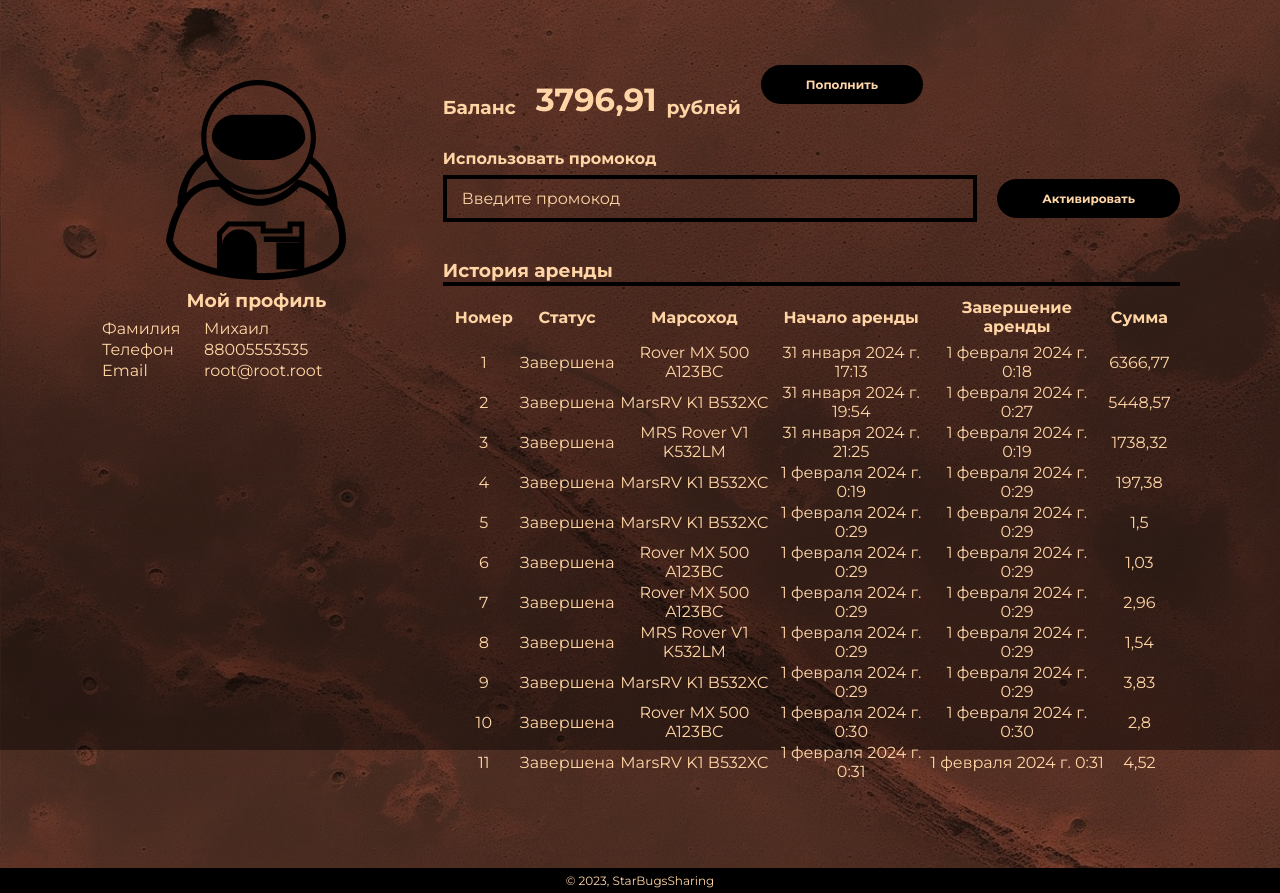
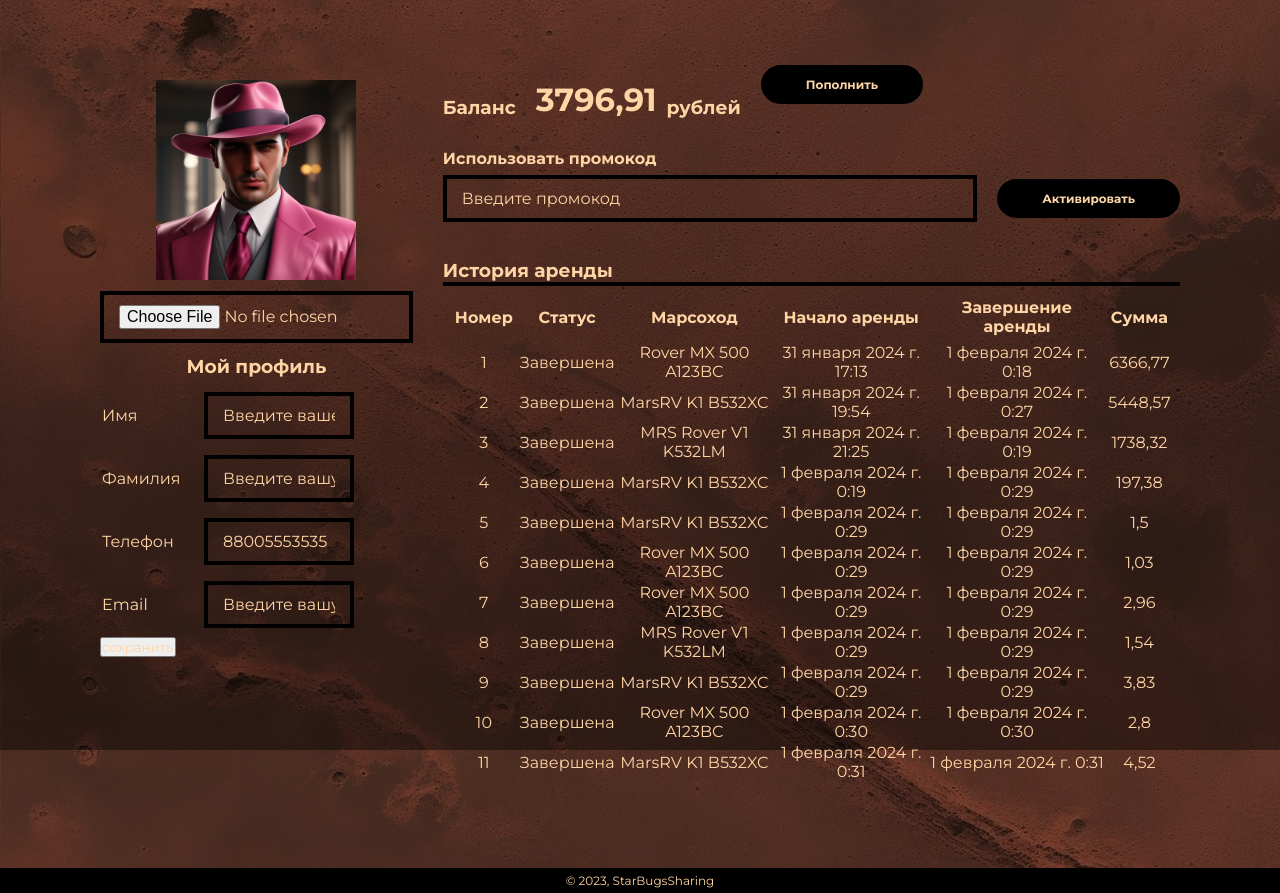
Before and after one commit to Vvvindeta/StarBugsSharing, a Django app: page /account/ in a window 1280 px wide. Shown: the part 50-943 px from the top of the page. Run offline with Django 4.2, Linux system fonts and the light colour scheme; a user stored in the database is signed in; data comes from the database, SQL or seed files in the repository; both versions use the stored data as it was after the commit.

Commit message:
minor update

```diff
--- a/StarBugsSharing/rovers/templates/rovers/rent.html
+++ b/StarBugsSharing/rovers/templates/rovers/rent.html
@@ -57,7 +57,9 @@
                     <div class="rent-block">
                         <form method="post" action="{% url 'rovers:rent_rover' rover.rover_id %}">
                             {% csrf_token %}
+                            {% if user.is_authenticated %}
                             <button type="submit" class="form-submit rent-btn">Арендовать</button>
+                            {% endif %}
                         </form>
                     </div>
                 </div>
--- a/StarBugsSharing/rovers/views.py
+++ b/StarBugsSharing/rovers/views.py
@@ -13,7 +13,7 @@ from users.models import User
 
 def rent(request):
     # Получаем список марсоходов
-    rovers = Rover.objects.all()
+    rovers = Rover.objects.filter(is_available__gt=0)
 
     # Получаем параметры из запроса
     page = request.GET.get('page', 1)
--- a/StarBugsSharing/users/forms.py
+++ b/StarBugsSharing/users/forms.py
@@ -1,5 +1,5 @@
 from django import forms
-from django.contrib.auth.forms import AuthenticationForm, UserCreationForm
+from django.contrib.auth.forms import AuthenticationForm, UserCreationForm, UserChangeForm
 
 from users.models import User
 
@@ -57,3 +57,22 @@ class UserRegistrationForm(UserCreationForm):
             }
         )
     )
+
+
+class ProfileForm(UserChangeForm):
+    class Meta:
+        model = User
+        fields = (
+            "image",
+            "first_name",
+            "last_name",
+            "username",
+            "phone_number",
+            "email",)
+
+    image = forms.ImageField(required=False)
+    first_name = forms.CharField()
+    last_name = forms.CharField()
+    phone_number = forms.CharField()
+    username = forms.CharField()
+    email = forms.CharField()
--- a/StarBugsSharing/users/templates/users/account.html
+++ b/StarBugsSharing/users/templates/users/account.html
@@ -4,41 +4,63 @@
 {% block content %}
     <div class="wrapper">
         <div class="user-visual">
+            <form action="{% url "users:account" %}" method="post" enctype="multipart/form-data">
+            {% csrf_token %}
             <div class="user-pfp">
-                <img class="user-photo" src="{% static 'images/avatars/astronaut-svgrepo-com.svg' %}" alt="">
+                {% if user.image %}
+                    <img class="user-photo" src="{{ user.image.url }}" alt="">
+                {% else %}
+                    <img class="user-photo" src="{% static 'images/avatars/astronaut-svgrepo-com.svg' %}" alt="">
+                {% endif %}
+                <input type="file" class="promocode-input" id="id_image" name='image' accept="image/*">
             </div>
             <div class="user-data">
                 <h3 class="my-profile-title">Мой профиль</h3>
                 <table class="account-info">
-                    {% if user.first_name %}
                         <tr>
                             <td class="first-col">Имя</td>
-                            <td class="second-col">{{ user.first_name }}</td>
+                            <td class="second-col"><input
+                                    class="promocode-input"
+                                    type="text"
+                                    placeholder="Введите ваше имя"
+                                    name="name"
+                                    value="{{ form.name.value }}" required>
+                                </td>
                         </tr>
-                    {% endif %}
 
-                    {% if user.last_name %}
                         <tr>
                             <td class="first-col">Фамилия</td>
-                            <td class="second-col">{{ user.last_name }}</td>
+                            <td class="second-col"><input
+                                    class="promocode-input"
+                                    type="text"
+                                    placeholder="Введите вашу фамилию"
+                                    name="last_name"
+                                    value="{{ form.last_name.value }}" required></td>
                         </tr>
-                    {% endif %}
 
-                    {% if user.phone_number %}
                          <tr>
                                 <td class="first-col">Телефон</td>
-                                <td class="second-col">{{ user.phone_number }}</td>
+                                <td class="second-col"><input
+                                    class="promocode-input"
+                                    type="text"
+                                    placeholder="Введите ваше номер"
+                                    name="phone_number"
+                                    value="{{ form.phone_number.value }}" required>
+                                    </td>
                             </tr>
-                    {% endif %}
-
-                    {% if user.email %}
                     <tr>
                         <td class="first-col">Email</td>
-                        <td class="second-col">{{ user.email }}</td>
+                        <td class="second-col"><input
+                                    class="promocode-input"
+                                    type="text"
+                                    placeholder="Введите вашу почту"
+                                    name="email"
+                                    value="{{ form.email.value }}" required></td>
                     </tr>
-                    {% endif %}
                 </table>
+                <button class="submit">сохранить</button>
             </div>
+            </form>
         </div>
         <div class="account-data">
             <div class="balance-data">
--- a/StarBugsSharing/users/views.py
+++ b/StarBugsSharing/users/views.py
@@ -8,11 +8,11 @@ from django.urls import reverse
 from django.contrib import auth
 
 
-
 from users.forms import UserLoginForm, UserRegistrationForm
 
 from users.models import User
 from rovers.models import Using, Rover
+
 
 def registration(request):
     if request.method == 'POST':
@@ -55,11 +55,18 @@ def logout(request):
 
 @login_required
 def account(request):
-
+    if request.method == 'POST':
+        form = UserRegistrationForm(data=request.POST, instance=request.user, files=request.FILES)
+        if form.is_valid():
+            form.save()
+            return HttpResponseRedirect(reverse('users:account'))
+    else:
+        form = UserRegistrationForm(instance=request.user)
     user_usings = Using.objects.filter(user=request.user)
     context = {
         'usings_with_total': list(zip(user_usings, calculate_rent_cost(user_usings))),
         'usings': user_usings,
+        'form': form,
     }
     return render(request, 'users/account.html', context)
 
```
Also changed, not shown: StarBugsSharing/db.sqlite3, StarBugsSharing/media/users_images/0e6dcfed7ded11ee964fbeb332dff282_upscaled.jpg (added).
